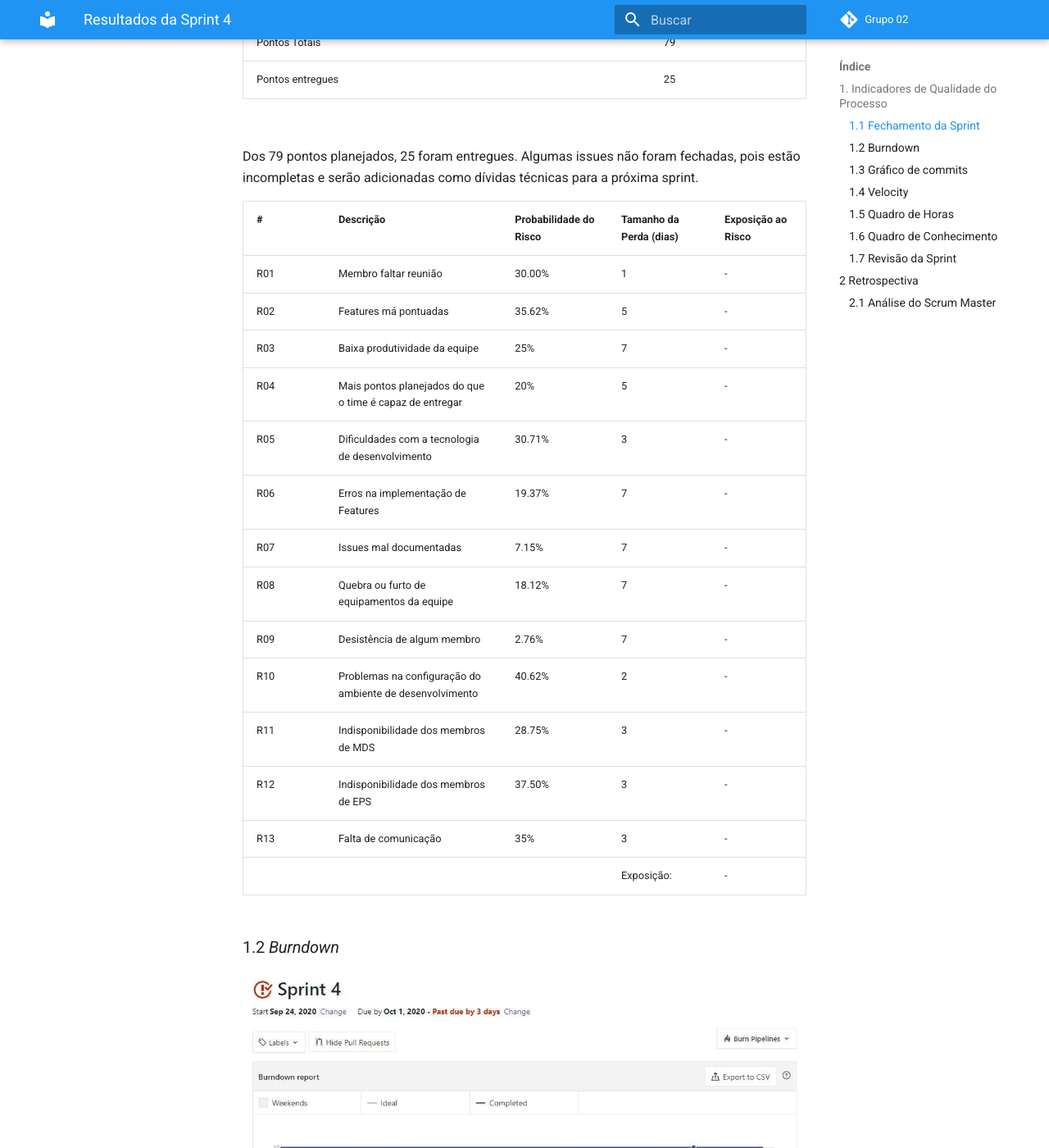
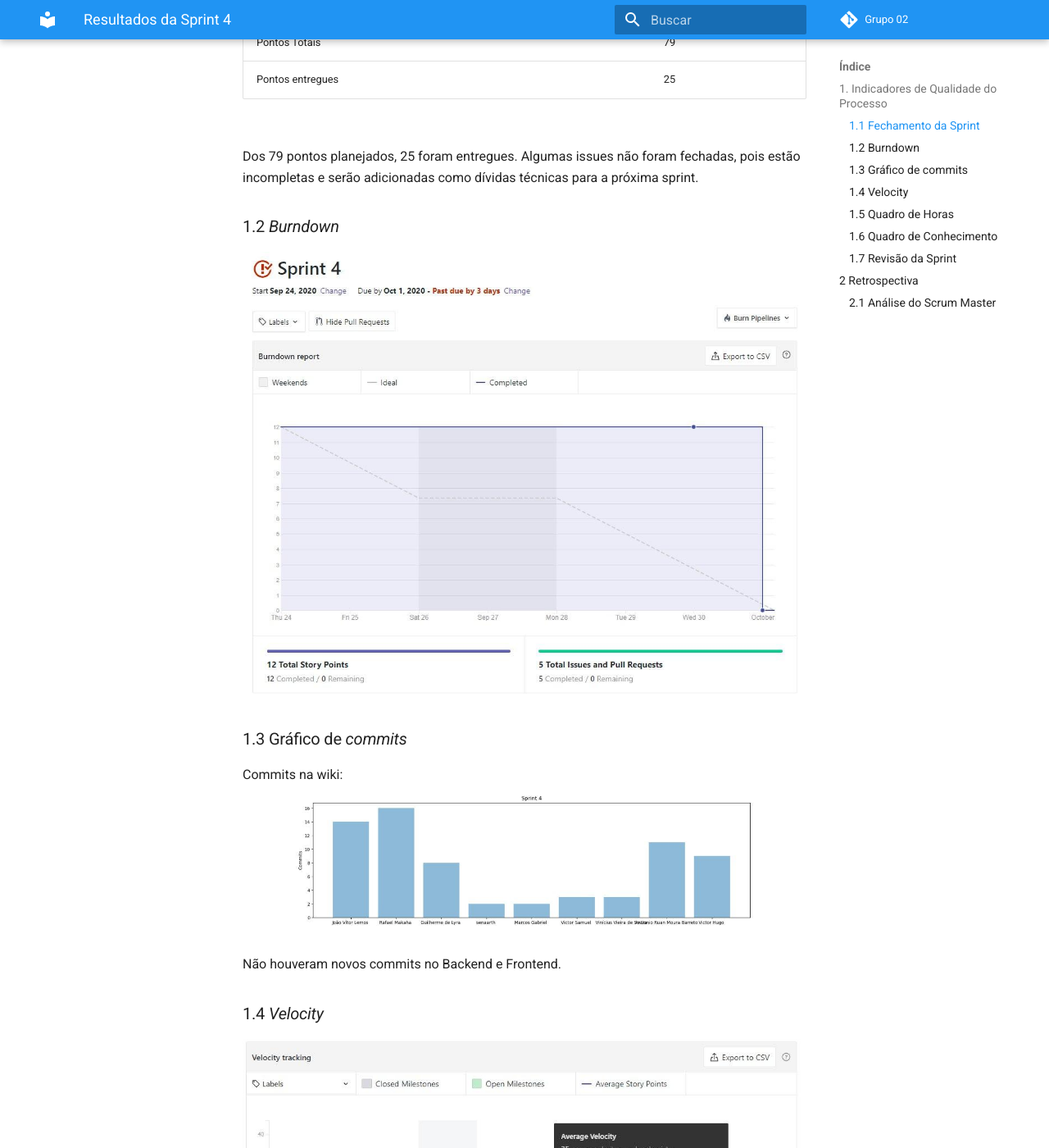
Before and after one commit to fga-eps-mds/2020.1-GaiaDex-wiki, an MkDocs documentation site: the page built from docs/sprints/sprint4/results.md, in a window 1280 px wide and 1400 px high, scrolled down 2102 px. Shown: the whole window at 82% size. Built offline with MkDocs 1.6.1 and Material for MkDocs 9.7.7, drawn with Linux system fonts in a browser that asks for light colours; comment, search, counter and statistics services are not loaded; old or Windows-style settings are respelled for this version of MkDocs.

Commit message:
Removing risk table from sprint 4 review

```diff
--- a/docs/sprints/sprint4/results.md
+++ b/docs/sprints/sprint4/results.md
@@ -53,23 +53,6 @@
 <br/>
 Dos 79 pontos planejados, 25 foram entregues. Algumas issues não foram fechadas, pois estão incompletas e serão adicionadas como dívidas técnicas para a próxima sprint.
 
-| #   | Descrição                                                | Probabilidade do Risco | Tamanho da Perda (dias) | Exposição ao Risco |
-| :-- | :------------------------------------------------------- | :--------------------- | :---------------------- | :----------------- |
-| R01 | Membro faltar reunião                                    | 30.00%                 | 1                       | -                  |
-| R02 | Features má pontuadas                                    | 35.62%                 | 5                       | -                  |
-| R03 | Baixa produtividade da equipe                            | 25%                    | 7                       | -                  |
-| R04 | Mais pontos planejados do que o time é capaz de entregar | 20%                    | 5                       | -                  |
-| R05 | Dificuldades com a tecnologia de desenvolvimento         | 30.71%                 | 3                       | -                  |
-| R06 | Erros na implementação de Features                       | 19.37%                 | 7                       | -                  |
-| R07 | Issues mal documentadas                                  | 7.15%                  | 7                       | -                  |
-| R08 | Quebra ou furto de equipamentos da equipe                | 18.12%                 | 7                       | -                  |
-| R09 | Desistência de algum membro                              | 2.76%                  | 7                       | -                  |
-| R10 | Problemas na configuração do ambiente de desenvolvimento | 40.62%                 | 2                       | -                  |
-| R11 | Indisponibilidade dos membros de MDS                     | 28.75%                 | 3                       | -                  |
-| R12 | Indisponibilidade dos membros de EPS                     | 37.50%                 | 3                       | -                  |
-| R13 | Falta de comunicação                                     | 35%                    | 3                       | -                  |
-|     |                                                          |                        | Exposição:              | -                  |
-
 ### 1.2 _Burndown_
 
 ![](img/burndown_sprint4.png)
```
